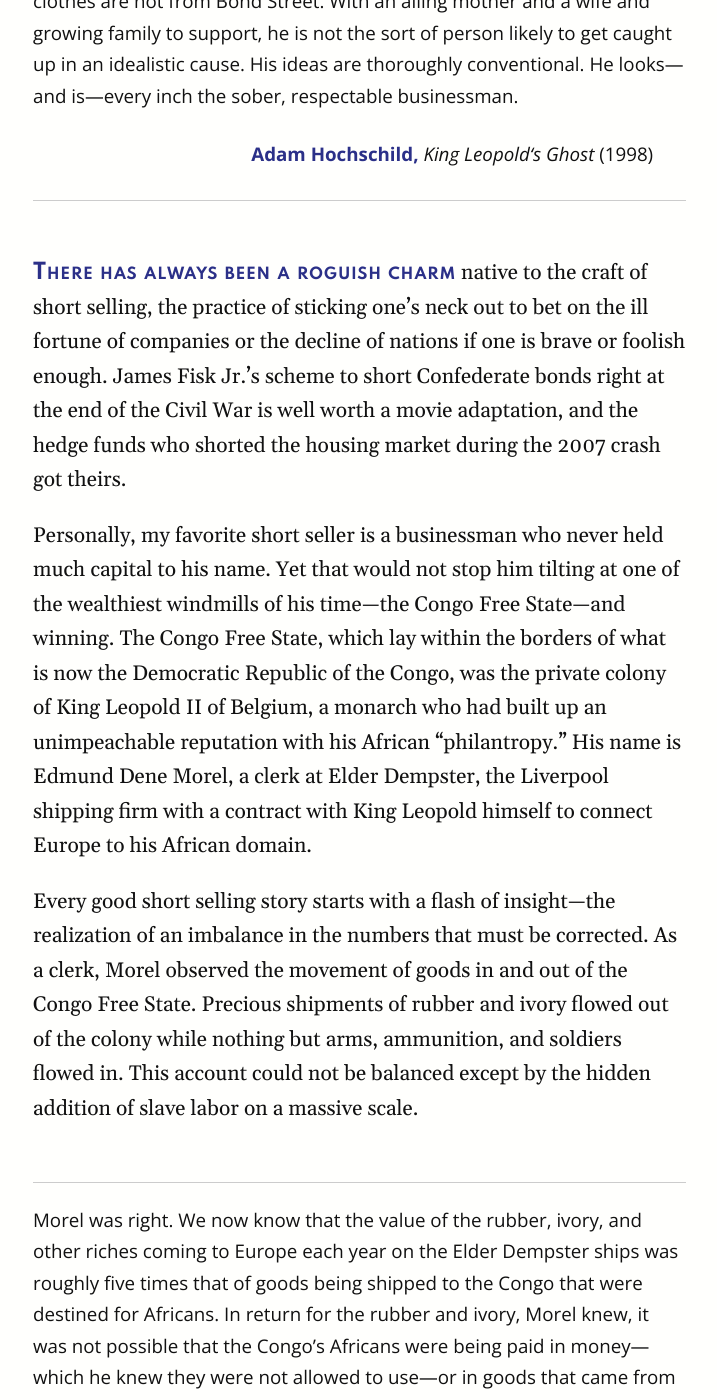
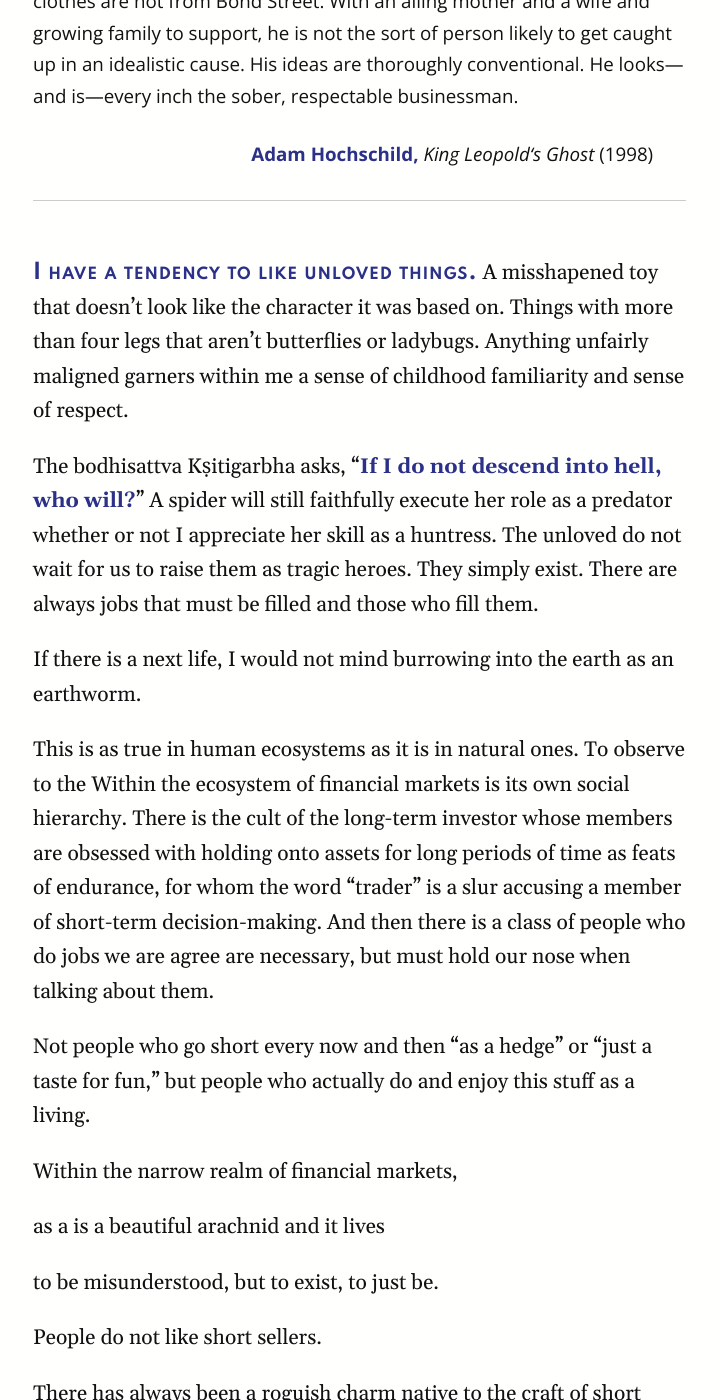
Before and after one commit to AndrewYang2024/AndrewYang2024.github.io, a Jekyll site: the page built from _posts/2021-11-20-The-Little-Short.md, in a window 1280 px wide and 1400 px high, scrolled down 574 px. Shown: the whole window, without its empty margins (63-780 px from the left). Built offline with Jekyll 4.4.1, drawn with Linux system fonts in a browser that asks for light colours; nearby versions of some CDN libraries; some of the changed text lies outside the part shown.

Commit message:
Update 2021-11-20-The-Little-Short.md

```diff
--- a/_posts/2021-11-20-The-Little-Short.md
+++ b/_posts/2021-11-20-The-Little-Short.md
@@ -14,7 +14,31 @@ tweetURL: https://twitter.com/EpsilonPraxis
 >
 > {% cite 'Adam Hochschild' 'King Leopold‘s Ghost' '(1998)' %}
 
-{% newthought ' There has always been a roguish charm'%} native to the craft of short selling, the practice of sticking one’s neck out to bet on the ill fortune of companies or the decline of nations if one is brave or foolish enough. James Fisk Jr.’s scheme to short Confederate bonds right at the end of the Civil War is well worth a movie adaptation, and the hedge funds who shorted the housing market during the 2007 crash got theirs.
+{% newthought ' I have a tendency to like unloved things.'%} A misshapened toy that doesn’t look like the character it was based on. Things with more than four legs that aren’t butterflies or ladybugs. Anything unfairly maligned garners within me a sense of childhood familiarity and sense of respect.
+
+The bodhisattva Kṣitigarbha asks, “**If I do not descend into hell, who will?**” A spider will still faithfully execute her role as a predator whether or not I appreciate her skill as a huntress. The unloved do not wait for us to raise them as tragic heroes. They simply exist. There are always jobs that must be filled and those who fill them.
+
+If there is a next life, I would not mind burrowing into the earth as an earthworm.
+
+This is as true in human ecosystems as it is in natural ones. To observe to the Within the ecosystem of financial markets is its own social hierarchy. There is the cult of the long-term investor whose members are obsessed with holding onto assets for long periods of time as feats of endurance, for whom the word “trader” is a slur accusing a member of short-term decision-making. And then there is a class of people who do jobs we are agree are necessary, but must hold our nose when talking about them.
+
+Not people who go short every now and then “as a hedge” or “just a taste for fun,” but people who actually do and enjoy this stuff as a living.
+
+
+
+Within the narrow realm of financial markets,
+
+
+
+  as a is a beautiful arachnid and it lives
+
+to be misunderstood, but to exist, to just be.
+
+
+
+People do not like short sellers.
+
+There has always been a roguish charm native to the craft of short selling, the practice of sticking one’s neck out to bet on the ill fortune of companies or the decline of nations if one is brave or foolish enough. James Fisk Jr.’s scheme to short Confederate bonds right at the end of the Civil War is well worth a movie adaptation, and the hedge funds who shorted the housing market during the 2007 crash got theirs.
 
 Personally, my favorite short seller is a businessman who never held much capital to his name. Yet that would not stop him tilting at one of the wealthiest windmills of his time—the Congo Free State—and winning. The Congo Free State, which lay within the borders of what is now the Democratic Republic of the Congo, was the private colony of King Leopold II of Belgium, a monarch who had built up an unimpeachable reputation with his African “philantropy.” His name is Edmund Dene Morel, a clerk at Elder Dempster, the Liverpool shipping firm with a contract with King Leopold himself to connect Europe to his African domain.
 
```
